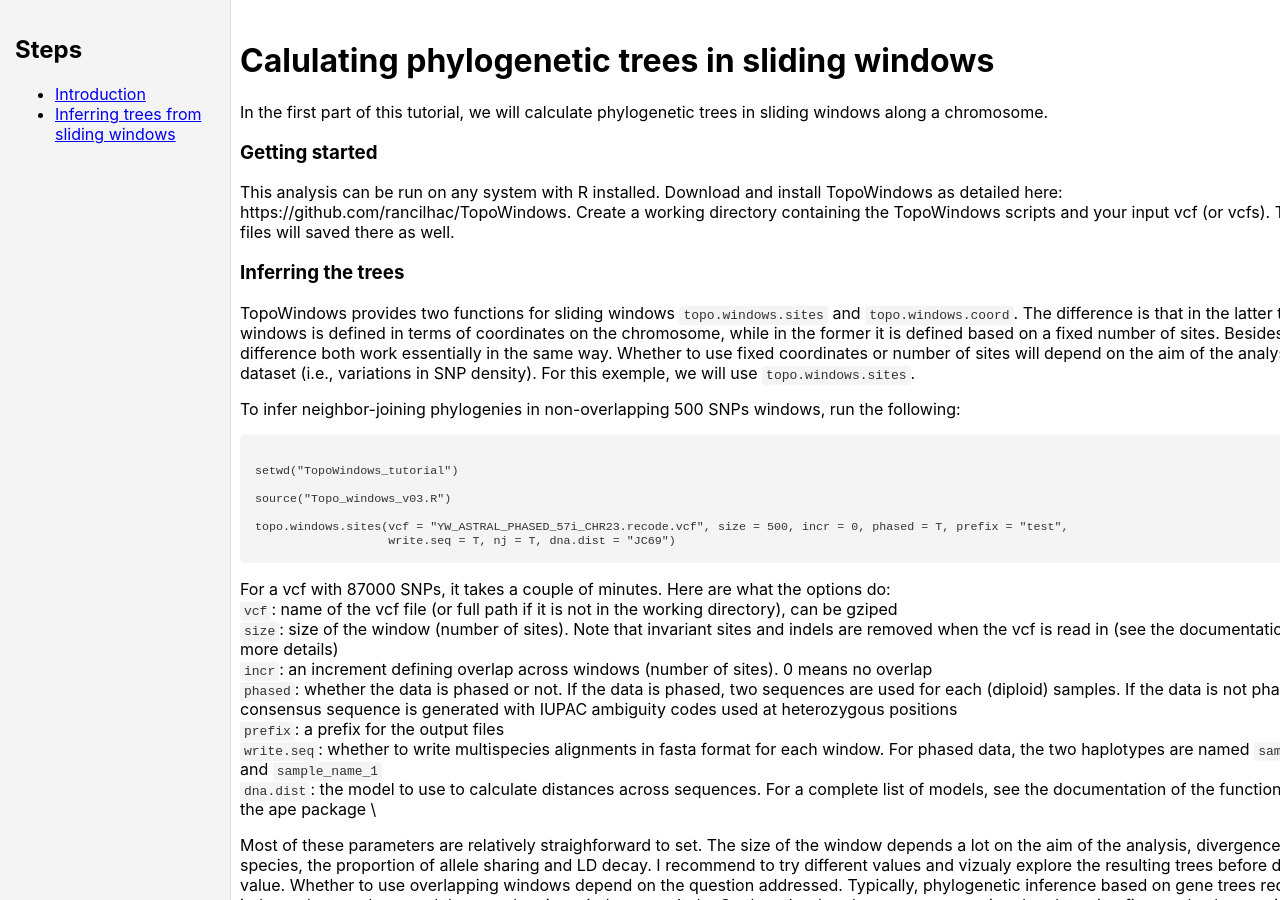
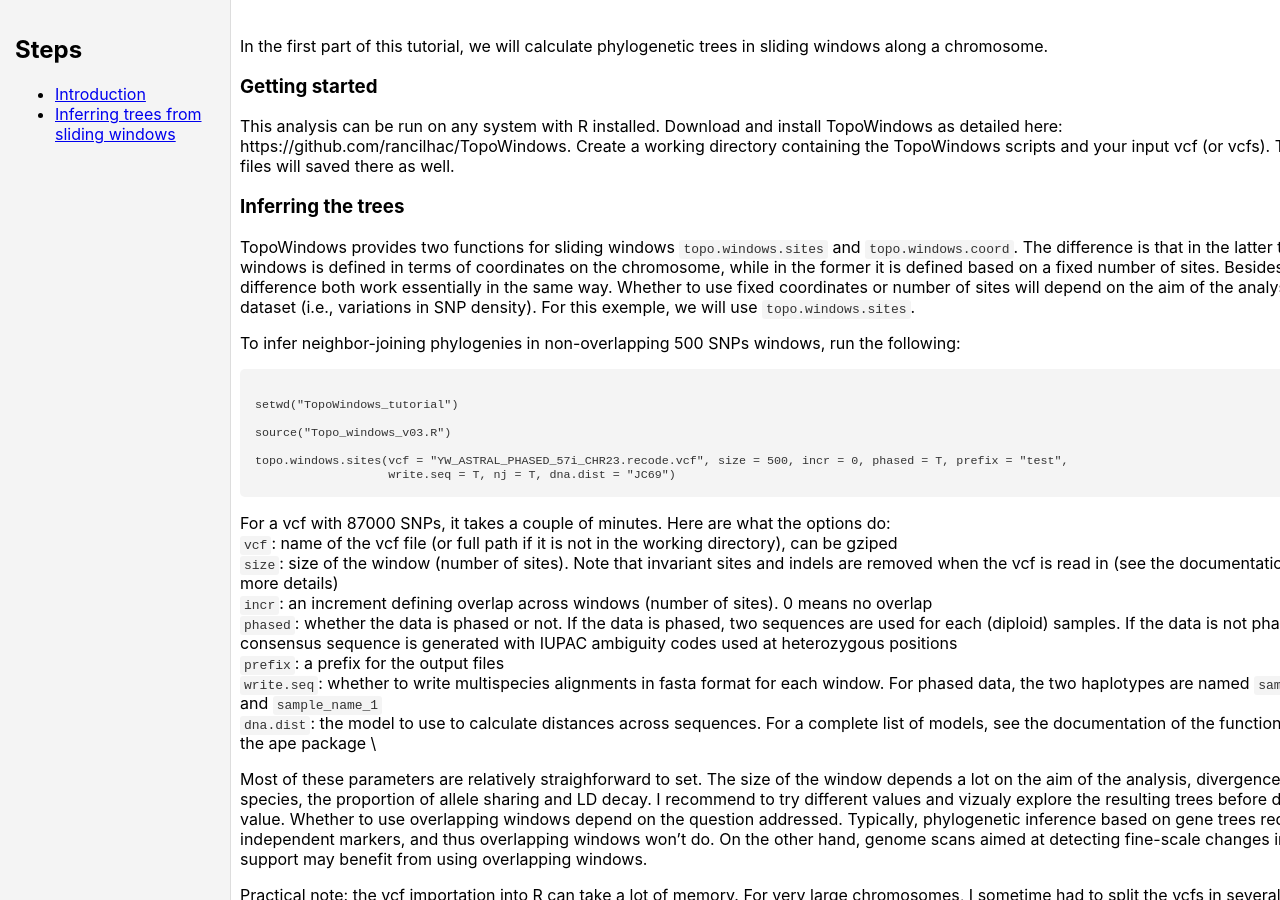
Before and after one commit to rancilhac/Genome-Wide-Phylogenies.github.io, a Jekyll site: the page built from Sliding-windows.md, in a window 1280 px wide and 900 px high. Built offline with Jekyll 4.4.1, drawn with Linux system fonts in a browser that asks for light colours; our own code applies the rules of GitHub Pages for plain Markdown files; part of the change alters nothing that is shown.

Commit message:
Update Sliding-windows.md

```diff
--- a/Sliding-windows.md
+++ b/Sliding-windows.md
@@ -1,4 +1,6 @@
-# Calulating phylogenetic trees in sliding windows
+---
+title: Calulating phylogenetic trees in sliding windows
+---
 
 In the first part of this tutorial, we will calculate phylogenetic trees in sliding windows along a chromosome.
 
```
